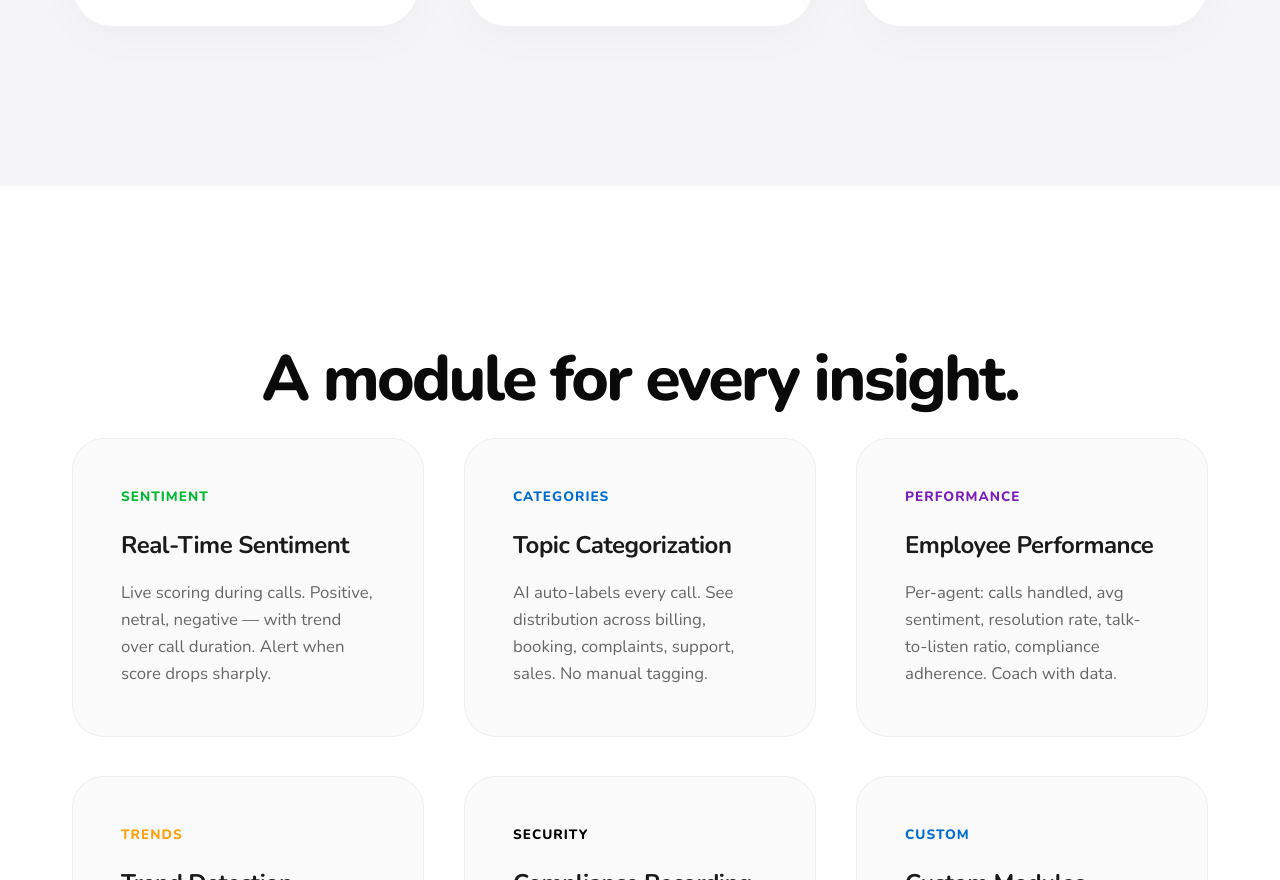
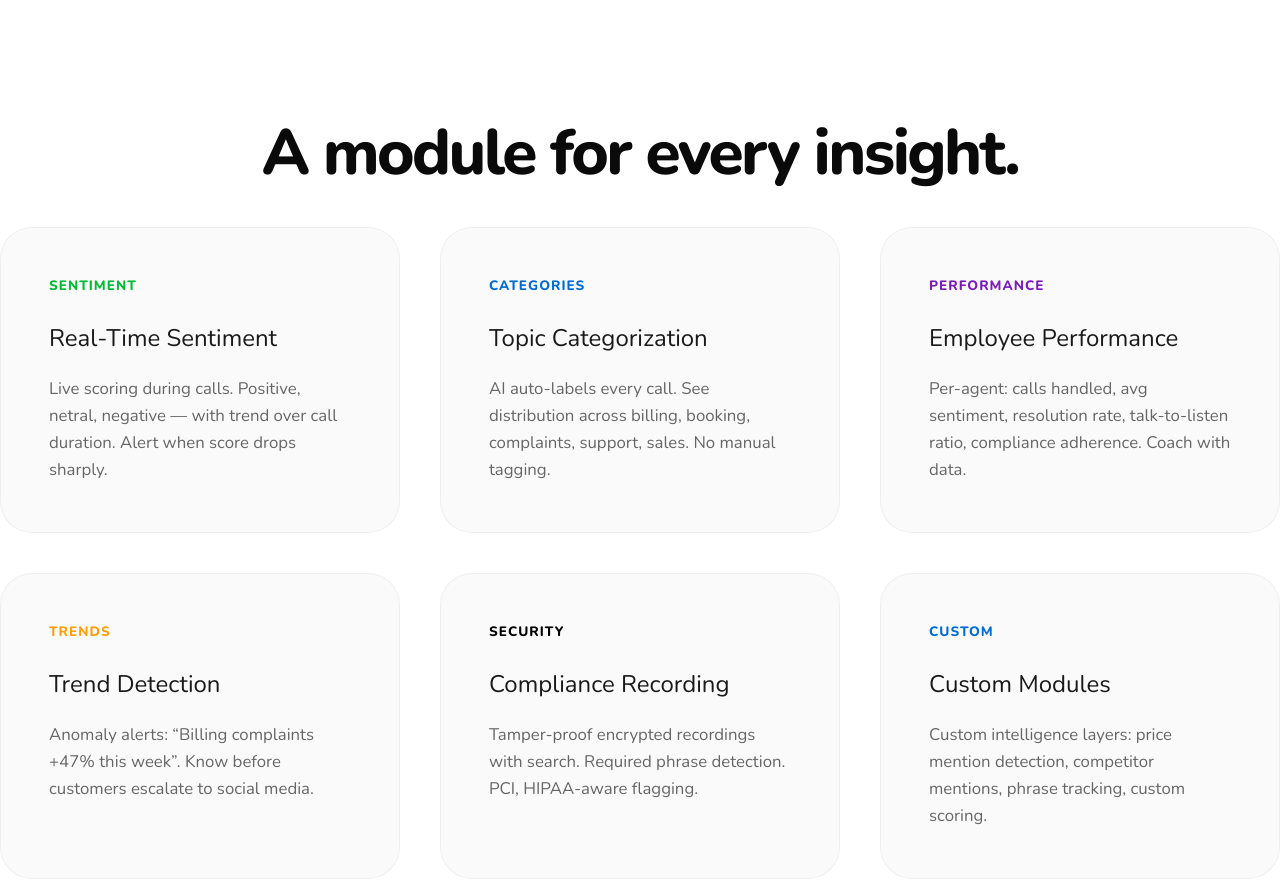
Before and after one commit to talhaorigen/unificx-web, a Next.js app: page /ai-intelligence in a window 1280 px wide. Shown: the part 1920-2800 px from the top of the page. Built offline with nearby package versions, Linux system fonts and the light colour scheme.

Commit message:
tailwind conversion

```diff
--- a/src/app/globals.css
+++ b/src/app/globals.css
@@ -1,3 +1,32 @@
+@import "tailwindcss";
+
+@theme {
+    --color-brand-black: var(--black);
+    --color-brand-dark: var(--dark);
+    --color-brand-off-white: var(--off-white);
+    --color-brand-gray-light: var(--gray-light);
+    --color-brand-gray-medium: var(--gray-medium);
+    --color-brand-gray-dark: var(--gray-dark);
+    --color-brand-blue: var(--blue);
+    --color-brand-purple: var(--purple);
+    --font-sans: var(--font-nunito), var(--font-main);
+    --animate-float: float 3s ease-in-out infinite;
+
+    @keyframes float {
+        0% {
+            transform: translateY(0);
+        }
+
+        50% {
+            transform: translateY(-15px);
+        }
+
+        100% {
+            transform: translateY(0);
+        }
+    }
+}
+
 /* ═════════ SOURCE CSS START ═════════ */
 :root {
     --black: #0a0a0a;
@@ -15,14 +44,6 @@
     --ease-apple: cubic-bezier(0.25, 1, 0.5, 1);
 }
 /* ─── RESET & BASE ─── */
-*,
-*::before,
-*::after {
-    margin: 0;
-    padding: 0;
-    box-sizing: border-box;
-}
-
 html {
     scroll-behavior: smooth;
     font-size: 16px;
@@ -50,7 +71,7 @@
 }
 
 /* ─── TYPOGRAPHY ─── */
-h1 {
+/* h1 {
     font-weight: 800;
     letter-spacing: -0.04em;
     color: var(--black);
@@ -70,53 +91,10 @@
     letter-spacing: -0.02em;
     color: var(--dark);
     line-height: 1.2;
-}
-
-p {
-    color: var(--gray-dark);
-    font-size: 1.1rem;
-    line-height: 1.7;
-    font-weight: 400;
-}
+} */
 
 .text-center {
     text-align: center;
-}
-
-.mb-3 {
-    margin-bottom: 1rem;
-}
-
-.mb-5 {
-    margin-bottom: 3rem;
-}
-
-.mb-6 {
-    margin-bottom: 4rem;
-}
-
-.mb-8 {
-    margin-bottom: 5rem;
-}
-
-.mt-4 {
-    margin-top: 2rem;
-}
-
-.mb-10 {
-    margin-bottom: 1.5rem;
-}
-
-.white-text {
-    color: var(--white) !important;
-}
-
-.opacity-70 {
-    opacity: 0.7;
-}
-
-.opacity-50 {
-    opacity: 0.5;
 }
 
 .section-title {
@@ -180,12 +158,12 @@
 }
 
 /* ─── UTILITIES ─── */
-.container {
+/* .container {
     width: 100%;
     max-width: 1200px;
     margin: 0 auto;
     padding: 0 2rem;
-}
+} */
 
 .dark-section {
     background: var(--black);
@@ -217,7 +195,7 @@
     transition: all 0.4s var(--ease-apple);
     white-space: nowrap;
     cursor: pointer;
-    border: none;
+    /* border: none; */
     font-family: var(--font-main);
 }
 
--- a/src/app/layout.js
+++ b/src/app/layout.js
@@ -2,7 +2,6 @@
 import Navbar from "@/components/Navbar";
 import Footer from "@/components/Footer";
 import AnimationManager from "@/components/AnimationManager";
-import "./tailwind.css";
 import "./globals.css";
 
 const nunito = Nunito({
--- a/src/app/tailwind.css
+++ /dev/null
@@ -1,27 +0,0 @@
-@import "tailwindcss";
-@theme {
-    --color-brand-black: var(--black);
-    --color-brand-dark: var(--dark);
-    --color-brand-off-white: var(--off-white);
-    --color-brand-gray-light: var(--gray-light);
-    --color-brand-gray-medium: var(--gray-medium);
-    --color-brand-gray-dark: var(--gray-dark);
-    --color-brand-blue: var(--blue);
-    --color-brand-purple: var(--purple);
-    --font-sans: var(--font-nunito), var(--font-main);
-    --animate-float: float 3s ease-in-out infinite;
-
-    @keyframes float {
-        0% {
-            transform: translateY(0);
-        }
-
-        50% {
-            transform: translateY(-15px);
-        }
-
-        100% {
-            transform: translateY(0);
-        }
-    }
-}
--- a/src/components/sections/AdvantageGrid.js
+++ b/src/components/sections/AdvantageGrid.js
@@ -92,7 +92,7 @@
     <section className="advantage light-section" id="advantage" ref={sectionRef} style={{ padding: "10rem 0", background: "var(--off-white)", borderTop: "1px solid rgba(0,0,0,0.05)" }}>
       <div className="container">
         <div className="text-center mb-10 reveal-up">
-          <h2 className="section-title">
+          <h2 className="text-[clamp(2.5rem,5vw,4rem)] font-extrabold mb-6 tracking-[-0.04em] text-[var(--black)] leading-[1.05]">
             Competitors only analyze the calls their AI handles.{" "}
             <span style={{ display: "block", color: "var(--blue)" }}>
               We analyze EVERY call because we own the phone system.
--- a/src/components/sections/AnalyticsDeepDive.js
+++ b/src/components/sections/AnalyticsDeepDive.js
@@ -70,7 +70,7 @@
   return (
     <section className="analytics-deep-dive light-section" id="deep-dive" ref={sectionRef} style={{ padding: "10rem 0 5rem 0", background: "var(--off-white)", overflow: "hidden" }}>
         <div className="container text-center reveal-up">
-            <h2 className="section-title mb-6">See the full picture.</h2>
+            <h2 className="text-[clamp(2.5rem,5vw,4rem)] font-extrabold mb-6 tracking-[-0.04em] text-[var(--black)] leading-[1.05] mb-6">See the full picture.</h2>
             <p className="section-subtitle mb-10" style={{ maxWidth: "800px", margin: "0 auto 5rem auto" }}>Intelligence analytics dashboard preview including sentiment timeline, topic distribution, agent leaderboard, volume heatmap, and live transcript with highlights.</p>
 
             <div className="full-dashboardreveal reveal-up" style={{ position: "relative", perspective: "2000px" }}>
--- a/src/components/sections/AnalyticsShowcase.js
+++ b/src/components/sections/AnalyticsShowcase.js
@@ -55,7 +55,7 @@
     <section className="analytics-showcase light-section" id="analytics" ref={sectionRef} style={{ padding: "10rem 0 0 0", background: "#fff", overflow: "hidden" }}>
         <div className="container text-center reveal-up">
             <div className="section-label" style={{ fontWeight: 800, color: "var(--blue)", letterSpacing: "2px", textTransform: "uppercase", fontSize: "0.9rem", marginBottom: "1.5rem" }}>ANALYTICS DASHBOARD</div>
-            <h2 className="section-title" style={{ marginBottom: "2rem" }}>See everything your AI is doing.</h2>
+            <h2 className="text-[clamp(2.5rem,5vw,4rem)] font-extrabold mb-6 tracking-[-0.04em] text-[var(--black)] leading-[1.05]" style={{ marginBottom: "2rem" }}>See everything your AI is doing.</h2>
             <p className="section-subtitle" style={{ maxWidth: "900px", margin: "0 auto 5rem auto", fontSize: "1.25rem" }}>Real-time dashboard showing every active call, resolution rates, average handle time, CSAT scores, top intents, escalation reasons, and language distribution. Export reports. Set alerts.</p>
 
             <div className="dashboard-mockup" style={{ marginTop: "2rem", position: "relative" }}>
--- a/src/components/sections/BusinessComms.js
+++ b/src/components/sections/BusinessComms.js
@@ -54,7 +54,7 @@
     <section className="business-comms light-section" id="businessComms" ref={sectionRef}>
       <div className="container">
         <div className="text-center comms-header reveal-up">
-          <h2 className="section-title">
+          <h2 className="text-[clamp(2.5rem,5vw,4rem)] font-extrabold mb-6 tracking-[-0.04em] text-[var(--black)] leading-[1.05]">
             Business communications
             <br />
             meets customer engagement.
--- a/src/components/sections/Capabilities.js
+++ b/src/components/sections/Capabilities.js
@@ -126,7 +126,7 @@
     <section className="understanding light-section" id="capabilities" ref={sectionRef} style={{ padding: "10rem 0", background: "#fff" }}>
       <div className="container">
         <div className="text-center mb-10 reveal-up">
-          <h2 className="section-title">
+          <h2 className="text-[clamp(2.5rem,5vw,4rem)] font-extrabold mb-6 tracking-[-0.04em] text-[var(--black)] leading-[1.05]">
             More than speech recognition.
             <span style={{ display: "block", background: "linear-gradient(135deg, #006CD2 0%, #7B1EB9 100%)", WebkitBackgroundClip: "text", backgroundClip: "text", WebkitTextFillColor: "transparent" }}>
               Real understanding.
--- a/src/components/sections/ConversationBuilder.js
+++ b/src/components/sections/ConversationBuilder.js
@@ -95,7 +95,7 @@
         <div className="container" style={{ display: "flex", alignItems: "center", justifyContent: "space-between", gap: "6rem" }}>
             <div className="split-content reveal-up" style={{ flex: 1 }}>
                 <div className="section-label" style={{ fontWeight: 800, color: "var(--blue)", letterSpacing: "2px", textTransform: "uppercase", fontSize: "0.9rem", marginBottom: "1.5rem" }}>CONVERSATION BUILDER</div>
-                <h2 className="section-title" style={{ marginBottom: "2rem" }}>Design conversations visually.</h2>
+                <h2 className="text-[clamp(2.5rem,5vw,4rem)] font-extrabold mb-6 tracking-[-0.04em] text-[var(--black)] leading-[1.05]" style={{ marginBottom: "2rem" }}>Design conversations visually.</h2>
                 <p className="section-subtitle mb-8" style={{ lineHeight: 1.6, color: "#555", fontSize: "1.25rem" }}>Drag-and-drop conversation flow builder. Define greetings, intent collection, actions, logic, and escalation paths — all without writing code. Templates give you a head start.</p>
                 <ul className="bullet-list" style={{ listStyle: "none", padding: 0, margin: 0, display: "flex", flexDirection: "column", gap: "1.5rem" }}>
                     {bullets.map((text, i) => (
--- a/src/components/sections/Hero.js
+++ b/src/components/sections/Hero.js
@@ -68,10 +68,10 @@
   }, []);
 
   return (
-    <section className="hero dark-section" ref={heroRef}>
+    <section className="relative min-h-screen  flex items-center justify-center pt-[100px] overflow-hidden dark-section" ref={heroRef}>
       {/* Cinematic Background Image with Parallax */}
       <div
-        className="hero-bg parallax-bg"
+        className="absolute inset-x-0 -top-[10%] -bottom-[10%] w-full h-[120%] bg-cover bg-center z-[1] will-change-transform parallax-bg"
         ref={bgRef}
         style={{
           backgroundImage:
@@ -81,40 +81,40 @@
       />
       {/* Dark edge vignette focusing the center */}
       <div
-        className="hero-overlay"
+        className="absolute inset-0 z-[2] pointer-events-none"
         style={{
           background: "radial-gradient(circle at center, transparent 20%, rgba(0,0,0,0.8) 100%)",
         }}
       />
 
-      <div className="container hero-container">
-        <div className="hero-split">
+      <div className="container p-8 lg:p-0 text-center lg:text-start relative z-[5] w-full">
+        <div className="grid grid-cols-1 gap-12 text-center lg:text-start lg:grid-cols-[1.25fr_0.75fr] lg:gap-16 items-center">
           {/* Left focus */}
-          <div className="hero-left">
-            <h1 className="hero-title white-text">
+          <div className="p-0 max-w-full items-center">
+            <h1 className="text-[clamp(2.2rem,8vw,5rem)] font-extrabold text-white leading-[1.05] tracking-[-0.04em] m-0 white-text">
               AI agents that actually
               <br />
-              <span className="word-rotator" ref={rotatorRef}>
-                <span className="word-spacer" style={{ visibility: "hidden", userSelect: "none" }}>
+              <span className="word-rotator inline-block align-middle relative overflow-hidden leading-[1.1] pr-[0.1em]" ref={rotatorRef}>
+                <span className=" inline-block invisible pointer-events-none" style={{ visibility: "hidden", userSelect: "none" }}>
                   understand every caller.
                 </span>
-                <span className="word glow-text">own the call.</span>
-                <span className="word glow-text">resolve instantly.</span>
-                <span className="word glow-text">understand every caller.</span>
-                <span className="word glow-text">handle everything.</span>
-                <span className="word glow-text">never miss a call.</span>
+                <span className="absolute top-0 left-0 w-full opacity-0 bg-gradient-to-r from-[#006CD2] via-[#7B1EB9] to-[#006CD2] bg-clip-text text-transparent bg-[length:300%_auto] will-change-transform will-change-opacity animate-[textGradientShift_8s_linear_infinite] drop-shadow-[0_0_10px_rgba(123,30,185,0.3)]">own the call.</span>
+                <span className="absolute top-0 left-0 w-full opacity-0 bg-gradient-to-r from-[#006CD2] via-[#7B1EB9] to-[#006CD2] bg-clip-text text-transparent bg-[length:300%_auto] will-change-transform will-change-opacity animate-[textGradientShift_8s_linear_infinite] drop-shadow-[0_0_10px_rgba(123,30,185,0.3)]">resolve instantly.</span>
+                <span className="absolute top-0 left-0 w-full opacity-0 bg-gradient-to-r from-[#006CD2] via-[#7B1EB9] to-[#006CD2] bg-clip-text text-transparent bg-[length:300%_auto] will-change-transform will-change-opacity animate-[textGradientShift_8s_linear_infinite] drop-shadow-[0_0_10px_rgba(123,30,185,0.3)]">understand every caller.</span>
+                <span className="absolute top-0 left-0 w-full opacity-0 bg-gradient-to-r from-[#006CD2] via-[#7B1EB9] to-[#006CD2] bg-clip-text text-transparent bg-[length:300%_auto] will-change-transform will-change-opacity animate-[textGradientShift_8s_linear_infinite] drop-shadow-[0_0_10px_rgba(123,30,185,0.3)]">handle everything.</span>
+                <span className="absolute top-0 left-0 w-full opacity-0 bg-gradient-to-r from-[#006CD2] via-[#7B1EB9] to-[#006CD2] bg-clip-text text-transparent bg-[length:300%_auto] will-change-transform will-change-opacity animate-[textGradientShift_8s_linear_infinite] drop-shadow-[0_0_10px_rgba(123,30,185,0.3)]">never miss a call.</span>
               </span>
             </h1>
           </div>
 
           {/* Right Focus */}
-          <div className="hero-right">
-            <p className="hero-subtitle white-text opacity-70">
+          <div className="p-0 max-w-full items-center lg:items-start flex flex-col justify-center lg:max-w-[480px] lg:pl-8">
+            <p className="text-[1.25rem] leading-[1.6] mb-10 text-[rgba(255,255,255,0.9)] drop-shadow-[0_2px_10px_rgba(0,0,0,0.4)] font-normal white-text opacity-70">
               AI voice, intelligence, and telephony — unified in one platform. No integrations. No
               compromises.
             </p>
-            <div className="hero-cta-group" style={{ justifyContent: "flex-start" }}>
-              <Link href="#" className="btn btn-glass" style={{ border: "1px solid rgba(255,255,255,0.4)" }}>
+            <div className="flex justify-center lg:justify-start gap-4 flex-col lg:flex-row">
+              <Link href="#" className=" w-full md:w-auto inline-flex items-center justify-center px-[1.8rem] py-[0.8rem] text-[0.95rem] font-bold rounded-[100px] transition-all duration-[400ms] ease-[cubic-bezier(0.25,1,0.5,1)] whitespace-nowrap cursor-pointer font-[var(--font-nunito)] border border-[rgba(255,255,255,0.4)] hover:bg-[rgba(255,255,255,0.15)] hover:border-[rgba(255,255,255,0.4)] hover:-translate-y-0.5 hover:shadow-[0_10px_25px_rgba(0,0,0,0.2)]" >
                 Request a demo
               </Link>
             </div>
```
Also changed, not shown: src/components/sections/AIDemo.js (+4 -4 lines), src/components/sections/SocialProof.js (+13 -10 lines).
